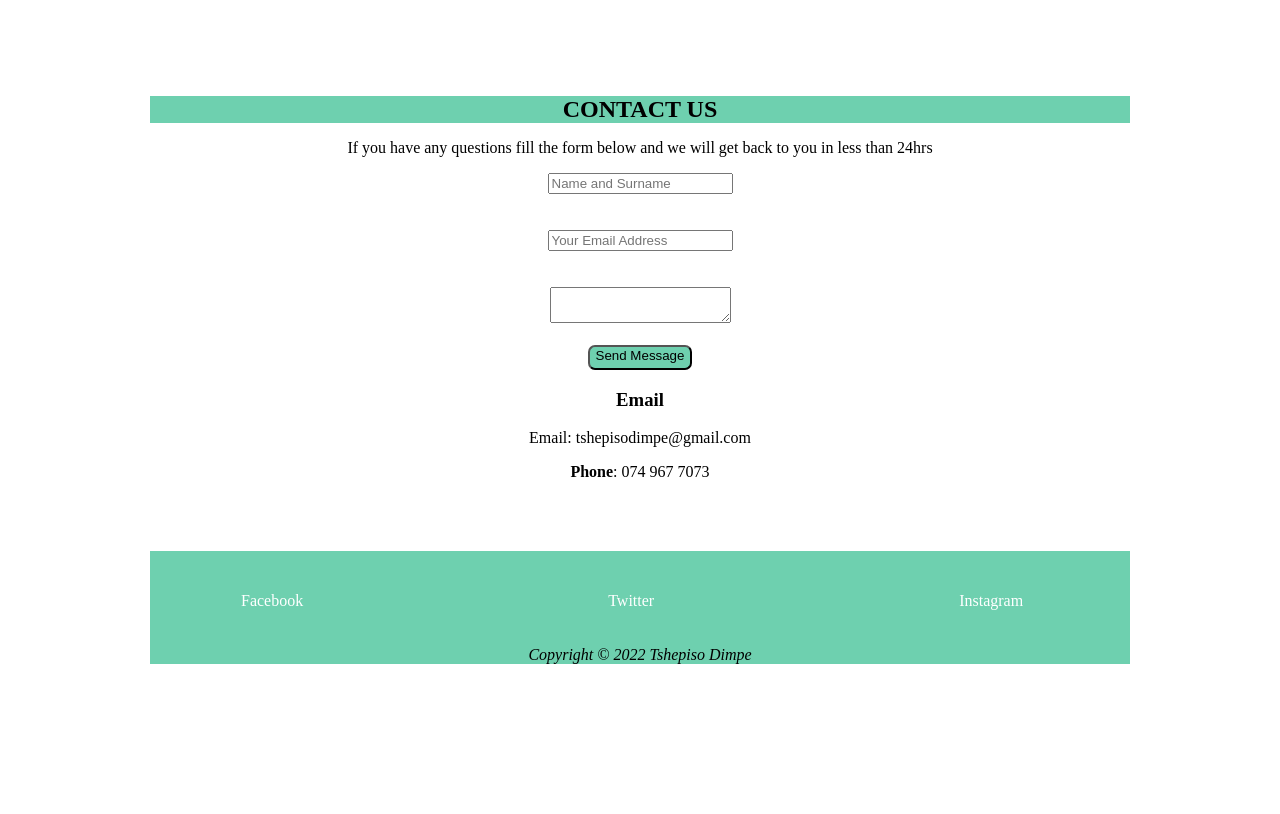
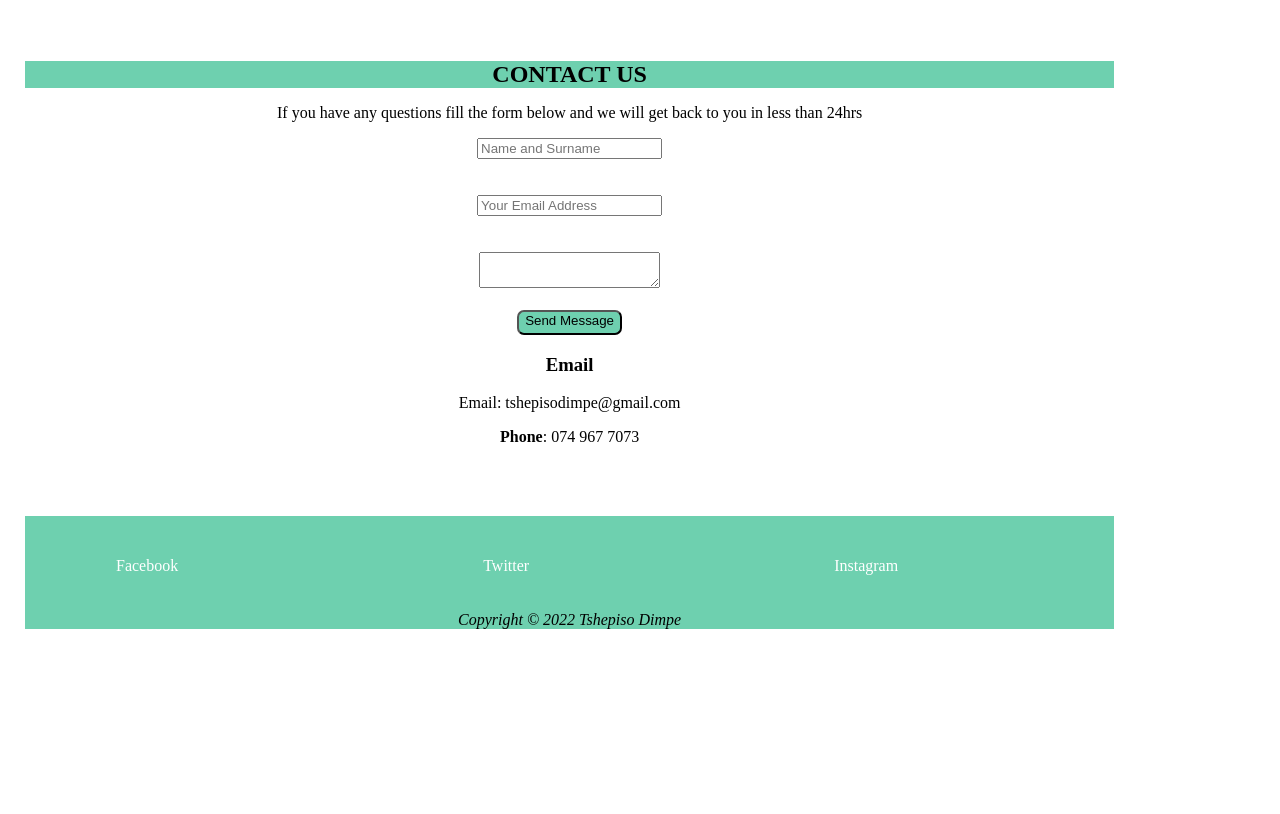
Before and after one commit to Tshepisodimpe/DimpesPortfolio, a plain HTML site: page Hyperlinks/ContactUs.html in a window 1280 px wide. Shown: the part 169-983 px from the top of the page. After the commit the page ends 813 px from the top, so only its background shows below. Drawn offline with Linux system fonts and the light colour scheme.

Commit message:
Update ContactUs.html

```diff
--- a/Hyperlinks/ContactUs.html
+++ b/Hyperlinks/ContactUs.html
@@ -27,9 +27,10 @@ li ,a ,img{
               padding: 14px 14px;
               text-decoration: none;
 }
-body{ background-color: white;
-       display: inherit;
-       margin: 50px 150px 150px 150px;
+body{  background-color: white;
+       display: inline-block;
+       margin:15px 25px 15px 25px;
+
        }
 
        }
```
